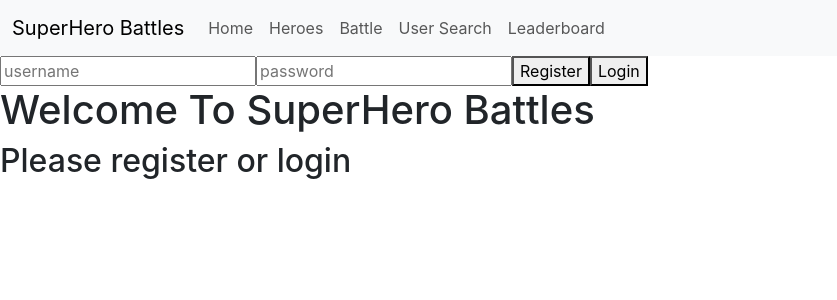
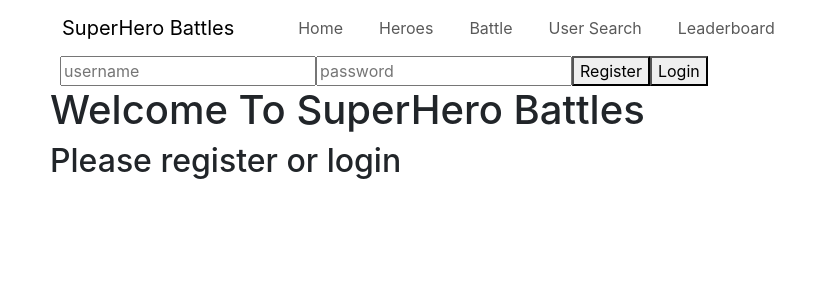
Before and after one commit to 042elijah/superhero-battles, a React (Create React App) app in the folder frontend/: page / in a window 1280 px wide. Shown: the top 300 px of the page, without its empty margins (0-837 px from the left). Built offline with nearby package versions, Linux system fonts and the light colour scheme.

Commit message:
gave entire webpage a 10px left margin

```diff
--- a/frontend/src/App.css
+++ b/frontend/src/App.css
@@ -1,3 +1,7 @@
+* {
+  margin-left: 10px;
+}
+
 :root {
   --card-scale: 1;
   --battle-view-scale: 0.8;
--- a/frontend/src/components/Navbar/Navbar.tsx
+++ b/frontend/src/components/Navbar/Navbar.tsx
@@ -5,7 +5,7 @@
 function NavBar(props: any) {
 
     return (
-        <nav className="navbar navbar-expand-lg navbar-light bg-light">
+        <nav className="navbar navbar-expand-lg navbar-light ">
             <div className="container-fluid">
                 <Link className="navbar-brand" to="/">
                     SuperHero Battles
```
